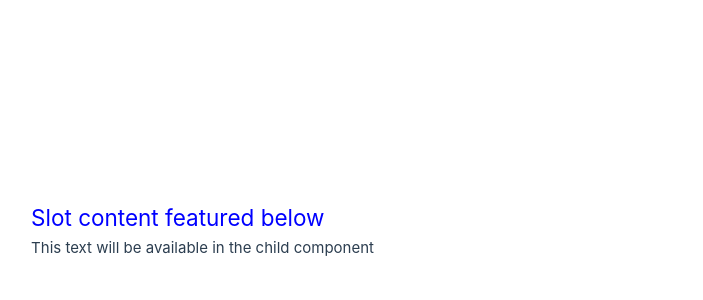
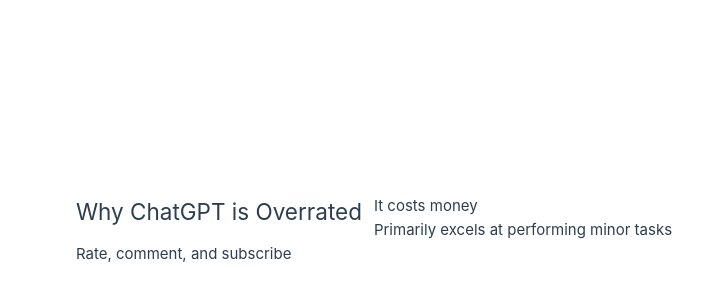
Before and after one commit to JasonXBOptel/vue_fullstack, a Vue app: page / in a window 1280 px wide. Shown: the part 170-470 px from the top of the page, without its empty margins (266-969 px from the left). Built offline with nearby package versions, Linux system fonts and the light colour scheme.

Commit message:
Multiple Named Slots

```diff
--- a/src/App.vue
+++ b/src/App.vue
@@ -1,16 +1,26 @@
-<script setup>
+<script>
 import CustomComp from "./split/CustomComp.vue";
+export default {
+  components: { CustomComp },
+  data() {
+    return { var1: "uno" };
+  },
+};
 </script>
 
 <template>
   <CustomComp>
-    <h1 class="title">Slot content featured below</h1>
-    <p>This text will be available in the child component</p>
+    <template v-slot:title>
+      <h1>Why ChatGPT is Overrated</h1>
+    </template>
+
+    <template #mainBody>
+      <p>It costs money</p>
+      <p>Primarily excels at performing minor tasks</p>
+    </template>
+
+    <template #footer>
+      <p>Rate, comment, and subscribe</p>
+    </template>
   </CustomComp>
 </template>
-
-<style scoped>
-.title {
-  color: blue;
-}
-</style>
--- a/src/split/CustomComp.vue
+++ b/src/split/CustomComp.vue
@@ -1,12 +1,11 @@
-<script setup></script>
 <template>
   <section>
-    <slot>This fallback text appears if we pass no content in the slot</slot>
+    <slot name="title"></slot>
+  </section>
+  <section>
+    <slot name="mainBody"></slot>
+  </section>
+  <section>
+    <slot name="footer"></slot>
   </section>
 </template>
-
-<!-- <style scoped>
-.title {
-  color: blue;
-}
-</style> -->
```
